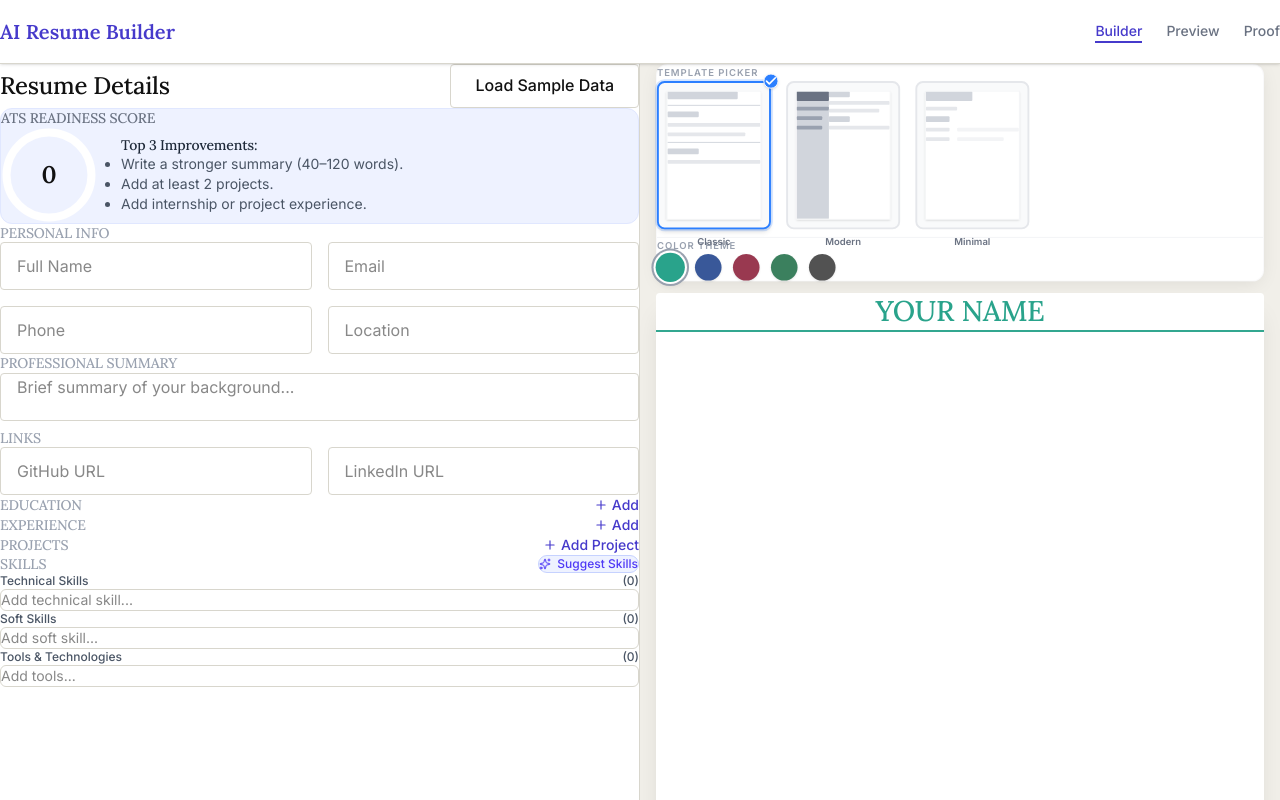
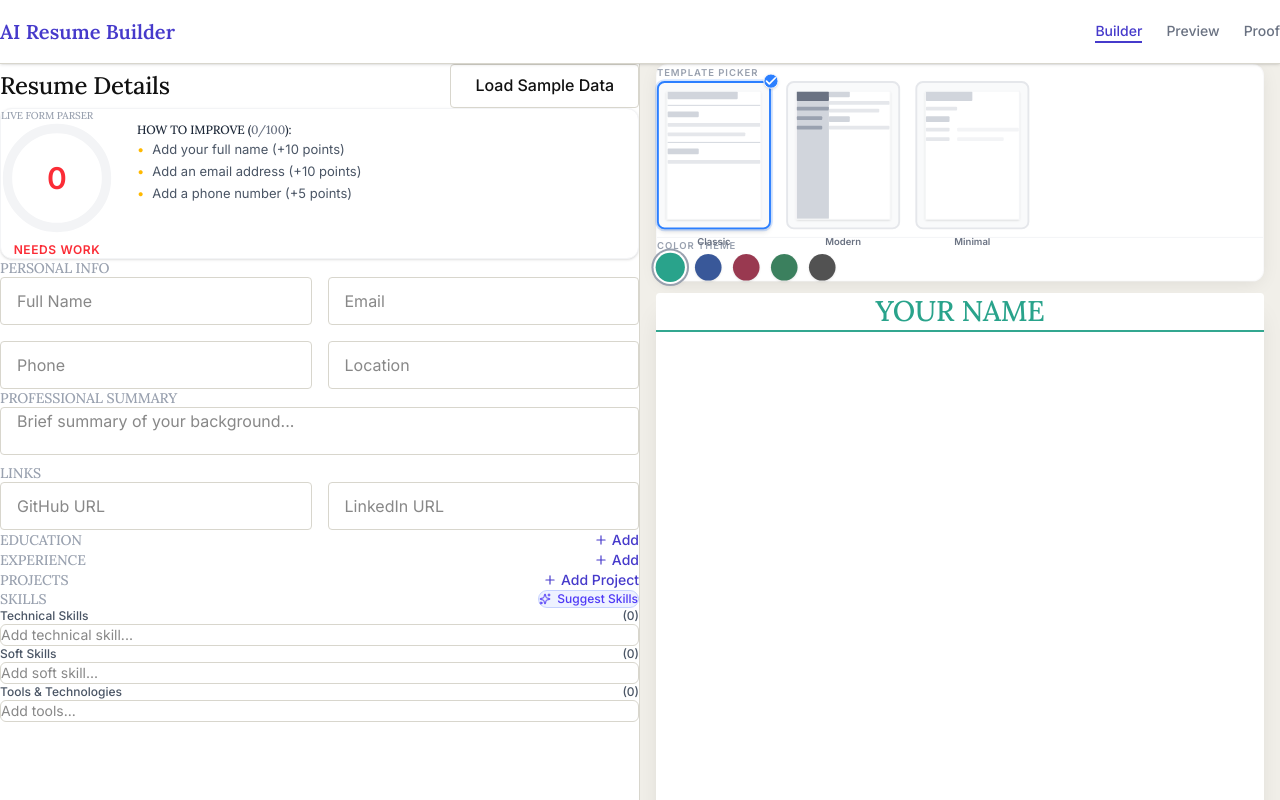
Before and after one commit to Kailashkhelgi/Kodnestpremiumbuildsystem, a React (Vite) app in the folder frontend/: page /builder in a window 1280 px wide. Shown: the top 800 px of the page. Built offline with nearby package versions, Linux system fonts and the light colour scheme.

Commit message:
Update ATS Resume score engine and test checklist

```diff
--- a/frontend/src/pages/resume/ATSScore.jsx
+++ b/frontend/src/pages/resume/ATSScore.jsx
@@ -6,28 +6,56 @@ export default function ATSScore({ data }) {
     let score = 0;
     const suggestions = [];
 
-    // Length of summary (approx. word count)
-    const summaryWords = data.summary ? data.summary.trim().split(/\s+/).length : 0;
-    if (summaryWords >= 40 && summaryWords <= 120) {
+    if (data.personal?.name && data.personal.name.trim().length > 0) {
+        score += 10;
+    } else {
+        suggestions.push("Add your full name (+10 points)");
+    }
+
+    if (data.personal?.email && data.personal.email.trim().length > 0) {
+        score += 10;
+    } else {
+        suggestions.push("Add an email address (+10 points)");
+    }
+
+    if (data.personal?.phone && data.personal.phone.trim().length > 0) {
+        score += 5;
+    } else {
+        suggestions.push("Add a phone number (+5 points)");
+    }
+
+    const summaryText = data.summary ? data.summary.trim() : "";
+    if (summaryText.length > 50) {
+        score += 10;
+    } else {
+        suggestions.push("Add a professional summary > 50 chars (+10 points)");
+    }
+
+    const verbsRegex = /\b(built|led|designed|improved|developed|created|optimized|managed|implemented|engineered)\b/i;
+    if (summaryText.length > 0 && verbsRegex.test(summaryText)) {
+        score += 10;
+    } else if (summaryText.length > 0) {
+        suggestions.push("Use action verbs in summary (+10 points)");
+    }
+
+    let hasExpBullets = false;
+    if (data.experience && data.experience.length > 0) {
+        hasExpBullets = data.experience.some(e => e.description && e.description.trim().length > 0);
+        if (hasExpBullets) {
             score += 15;
         } else {
-        suggestions.push("Write a stronger summary (40–120 words).");
+            suggestions.push("Add bullet points to your experience (+15 points)");
+        }
+    } else {
+        suggestions.push("Add at least 1 experience entry with bullets (+15 points)");
     }
 
-    // Projects count
-    if (data.projects && data.projects.length >= 2) {
+    if (data.education && data.education.length >= 1) {
         score += 10;
     } else {
-        suggestions.push("Add at least 2 projects.");
+        suggestions.push("Add at least 1 education entry (+10 points)");
     }
 
-    if (data.experience && data.experience.length >= 1) {
-        score += 10;
-    } else {
-        suggestions.push("Add internship or project experience.");
-    }
-
-    // Skills length
     let skillsArray = [];
     if (data.skills) {
         if (typeof data.skills === 'string') {
@@ -40,92 +68,96 @@ export default function ATSScore({ data }) {
             ];
         }
     }
-    if (skillsArray.length >= 8) {
+    if (skillsArray.length >= 5) {
         score += 10;
     } else {
-        suggestions.push("Add more skills (target 8+).");
+        suggestions.push("Add at least 5 skills (+10 points)");
     }
 
-    // Links exist
-    if ((data.links?.github && data.links.github.trim()) || (data.links?.linkedin && data.links.linkedin.trim())) {
+    if (data.projects && data.projects.length >= 1) {
         score += 10;
     } else {
-        suggestions.push("Include a GitHub or LinkedIn link.");
+        suggestions.push("Add at least 1 project (+10 points)");
     }
 
-    // Numbers in bullets
-    const bulletText = [
-        ...(data.experience || []).map(e => e.description),
-        ...(data.projects || []).map(p => p.description)
-    ].join(' ');
-
-    // Simple regex to find numbers (digits, %, k, x multipliers)
-    // Looking for digits or explicit common metric indicators
-    if (/[0-9]/.test(bulletText) || /%|\bk\b|\bx\b/i.test(bulletText)) {
-        score += 15;
+    if (data.links?.linkedin && data.links.linkedin.trim().length > 0) {
+        score += 5;
     } else {
-        suggestions.push("Add measurable impact (numbers/metrics) in points.");
+        suggestions.push("Add a LinkedIn profile link (+5 points)");
     }
 
-    // Complete education fields
-    let hasCompleteEdu = false;
-    if (data.education && data.education.length > 0) {
-        hasCompleteEdu = data.education.some(edu =>
-            edu.school?.trim() && edu.degree?.trim() && edu.year?.trim()
-        );
-        if (hasCompleteEdu) score += 10;
-    }
-    if (!hasCompleteEdu) {
-        suggestions.push("Ensure your education entries have complete details.");
+    if (data.links?.github && data.links.github.trim().length > 0) {
+        score += 5;
+    } else {
+        suggestions.push("Add a GitHub profile link (+5 points)");
     }
 
     if (score > 100) score = 100;
 
-    // We only take the top 3 suggestions
+    let scoreColor = "text-red-500";
+    let strokeColor = "#ef4444"; // red-500
+    let scoreLabel = "Needs Work";
+
+    if (score > 40 && score <= 70) {
+        scoreColor = "text-amber-500";
+        strokeColor = "#f59e0b"; // amber-500
+        scoreLabel = "Getting There";
+    } else if (score > 70) {
+        scoreColor = "text-emerald-500";
+        strokeColor = "#10b981"; // emerald-500
+        scoreLabel = "Strong Resume";
+    }
+
     const displaySuggestions = suggestions.slice(0, 3);
 
     return (
-        <div className="bg-indigo-50 border border-indigo-100 rounded-xl p-6 mt-6 mb-6">
-            <h3 className="text-sm font-bold text-gray-500 uppercase tracking-widest mb-4">ATS Readiness Score</h3>
+        <div className="bg-white border border-gray-100 shadow-sm rounded-xl p-6 mt-6 mb-6">
+            <h3 className="text-[10px] font-bold text-gray-400 uppercase tracking-widest mb-6">Live Form Parser</h3>
 
-            <div className="flex items-center gap-6 mb-4">
-                <div className="relative w-24 h-24 flex items-center justify-center shrink-0">
+            <div className="flex flex-col sm:flex-row items-center sm:items-start gap-6 mb-2">
+                <div className="flex flex-col items-center gap-2">
+                    <div className="relative w-28 h-28 flex items-center justify-center shrink-0">
                         <svg className="w-full h-full transform -rotate-90" viewBox="0 0 36 36">
                             <path
-                            className="text-white"
+                                className="text-gray-100"
                                 stroke="currentColor"
                                 strokeWidth="3"
                                 fill="none"
                                 d="M18 2.0845 a 15.9155 15.9155 0 0 1 0 31.831 a 15.9155 15.9155 0 0 1 0 -31.831"
                             />
                             <path
-                            className="text-[color:var(--clr-accent)] transition-all duration-500 ease-out"
-                            stroke="currentColor"
+                                className="transition-all duration-700 ease-out"
+                                stroke={strokeColor}
                                 strokeWidth="3"
                                 strokeDasharray={`${score}, 100`}
                                 fill="none"
                                 d="M18 2.0845 a 15.9155 15.9155 0 0 1 0 31.831 a 15.9155 15.9155 0 0 1 0 -31.831"
                             />
                         </svg>
-                    <div className="absolute inset-0 flex items-center justify-center">
-                        <span className="text-2xl font-serif font-bold text-[color:var(--clr-text-primary)]">{score}</span>
+                        <div className="absolute inset-0 flex flex-col items-center justify-center">
+                            <span className={`text-3xl font-bold ${scoreColor}`}>{score}</span>
                         </div>
                     </div>
+                    <span className={`text-xs font-bold uppercase tracking-wider ${scoreColor}`}>{scoreLabel}</span>
+                </div>
 
-                <div className="flex-1">
+                <div className="flex-1 w-full pt-2">
                     {displaySuggestions.length > 0 ? (
-                        <div className="space-y-2">
-                            <h4 className="text-sm font-semibold text-gray-800">Top 3 Improvements:</h4>
-                            <ul className="text-sm text-gray-600 space-y-1 list-disc pl-4">
+                        <div className="space-y-3">
+                            <h4 className="text-xs font-bold text-gray-800 uppercase tracking-wider">How to Improve (<span className="text-gray-500">{score}/100</span>):</h4>
+                            <ul className="text-[13px] text-gray-600 space-y-2">
                                 {displaySuggestions.map((s, i) => (
-                                    <li key={i}>{s}</li>
+                                    <li key={i} className="flex gap-2 items-start">
+                                        <span className="text-amber-400 mt-0.5">•</span>
+                                        <span>{s}</span>
+                                    </li>
                                 ))}
                             </ul>
                         </div>
                     ) : (
-                        <div>
-                            <h4 className="text-sm font-semibold text-emerald-700">Excellent!</h4>
-                            <p className="text-sm text-gray-600 mt-1">Your resume matches core ATS heuristic parameters perfectly.</p>
+                        <div className="h-full flex flex-col justify-center pb-4">
+                            <h4 className="text-sm font-bold text-emerald-600 mb-1">Maximum Score Reached!</h4>
+                            <p className="text-[13px] text-gray-500 leading-relaxed">Your resume perfectly matches all heuristic data parsing conditions. Excellent work.</p>
                         </div>
                     )}
                 </div>
```
Lines whose indentation alone changed are shown as unchanged.
